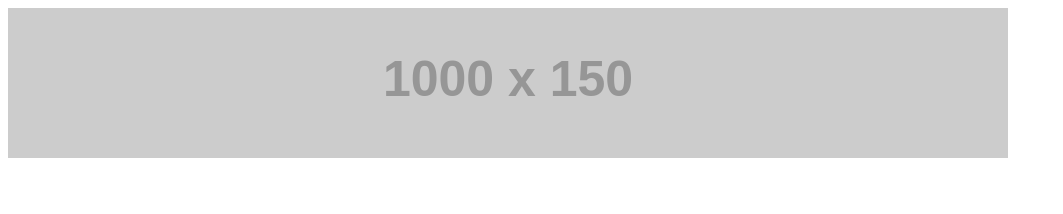
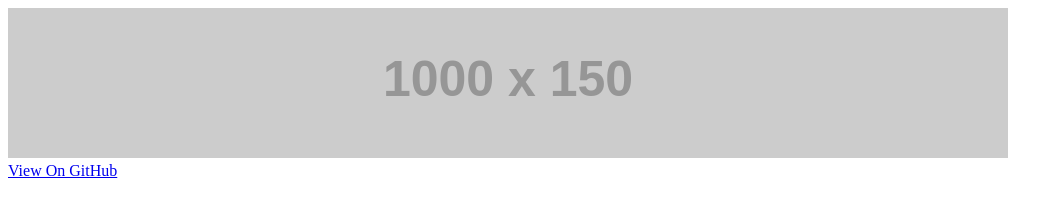
Before and after one commit to itsananderson/angular-image-resolution-switcher, a plain HTML site: page index.html in a window 1280 px wide. Shown: the whole page, without its empty margins (0-1063 px from the left). Drawn offline with nearby package versions, Linux system fonts and the light colour scheme; placeholder pictures from the web are drawn by us.

Commit message:
Add link to GitHub from index.html

```diff
--- a/index.html
+++ b/index.html
@@ -8,6 +8,7 @@
     <div ng-controller="SwitcherCtrl as vm">
         <img ng-src="{{vm.imageUrl}}" />
     </div>
+    <a href="https://github.com/itsananderson/angular-image-resolution-switcher/">View On GitHub</a>
     <script src="//ajax.googleapis.com/ajax/libs/angularjs/1.3.0-beta.13/angular.js"></script>
     <script src="app/image-switcher.js"></script>
 </body>
```
